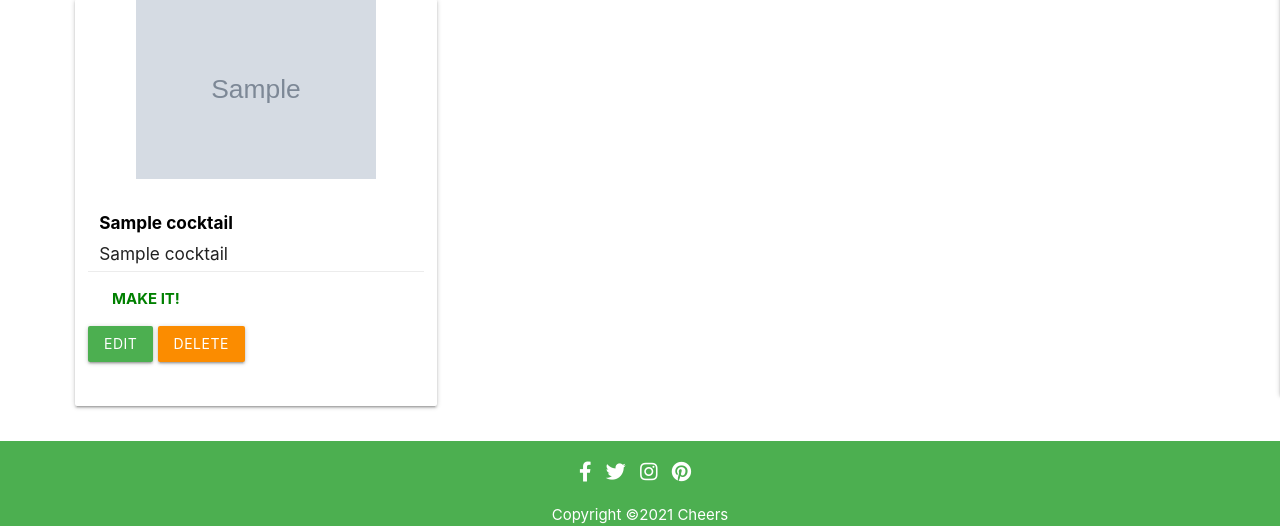
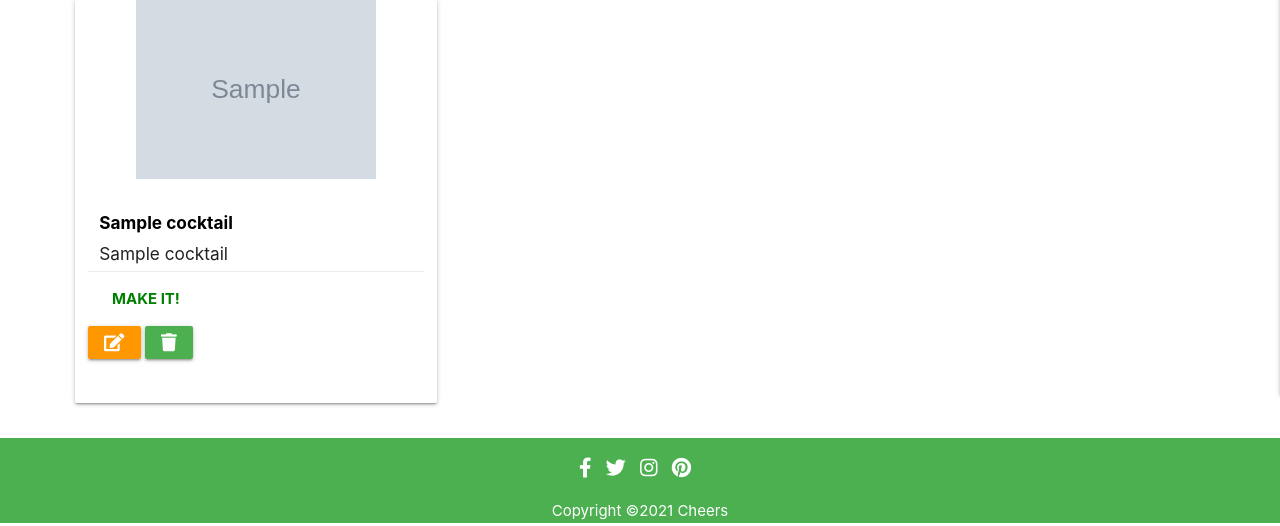
Before and after one commit to asplesa/cheers-ms3, a Flask app: page /get_cocktails in a window 1280 px wide. Shown: the part 465-991 px from the top of the page. Run offline with Flask 2, Linux system fonts and the light colour scheme; the visitor is signed in with stand-in values (Sample User, id 1); grey boxes marked "Sample" are stand-in pictures; a database or web service that is not in the repository returns one stand-in record (values such as "Sample title"); some libraries are stand-ins or nearby versions.

Commit message:
Change edit/delete buttons to icons on cocktails page

```diff
--- a/templates/cocktails.html
+++ b/templates/cocktails.html
@@ -59,15 +59,11 @@
                     <!-- Edit/Delete Cocktail-->
                     <div>
                         {% if session.user == 'admin' or session.user|lower == cocktail.created_by|lower %}
-                        <a href="{{ url_for('edit_cocktail', cocktail_id=cocktail._id) }}" class="green btn">Edit</a>
-                        <a href="{{ url_for('delete_cocktail', cocktail_id=cocktail._id) }}"
-                            class="orange darken-1 btn">Delete</a>
+                           <a href="{{ url_for('edit_cocktail', cocktail_id=cocktail._id)}}"
+                        class="btn  btn-small orange btn-success m-2"><i class="fas fa-edit"></i></a>
+                        <button class="btn btn-small green btn-danger m-2" data-toggle="modal"
+                        data-target="#delete_cocktail_{{cocktail._id}}"><i class="fas fa-trash"></i></button>
                         {% endif %}
-
-
-
-
-
 
                     </div>
 
```
